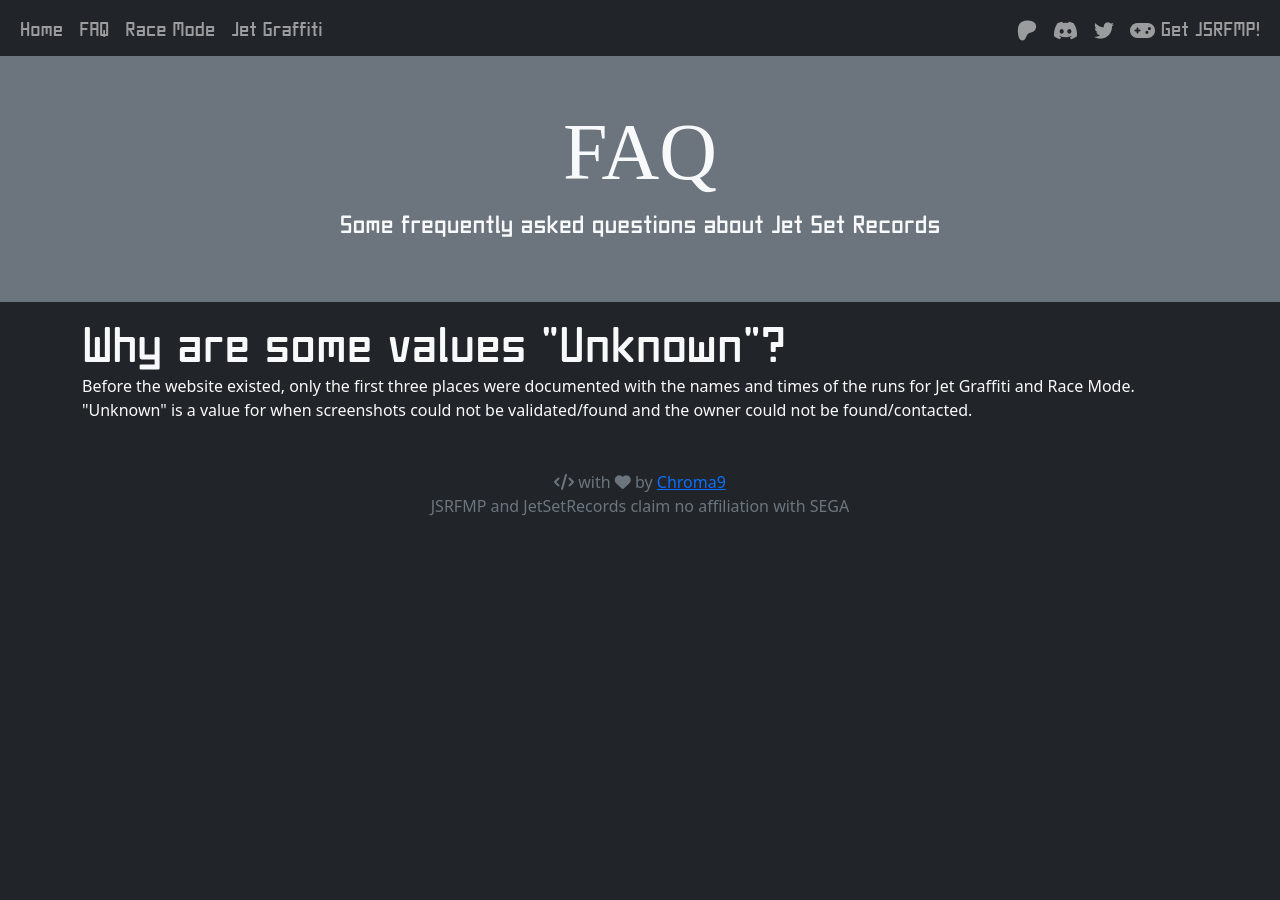
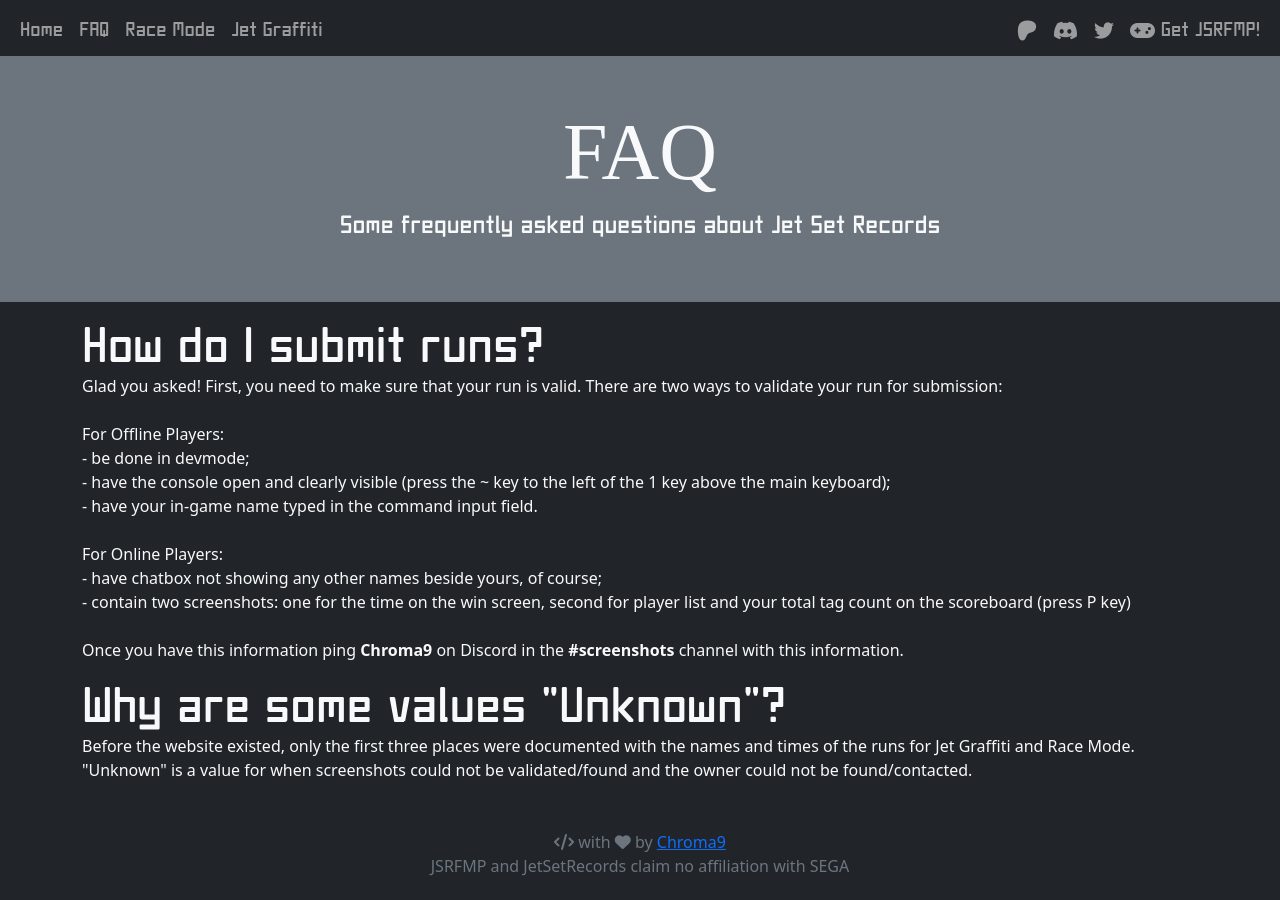
Before and after one commit to jetsetrecords/jetsetrecords.github.io, a Jekyll site: the page built from faq.md, in a window 1280 px wide. Built offline with Jekyll 4.4.1, drawn with Linux system fonts in a browser that asks for light colours; nearby versions of some CDN libraries; some web fonts are replaced.

Commit message:
Add files via upload

```diff
--- a/_layouts/faq.html
+++ b/_layouts/faq.html
@@ -9,6 +9,22 @@
         <p class="lead font-main">Some frequently asked questions about {{ site.title }}</p>
     </div>
     <div class="container pt-3 pb-3">
+        <h1 id="how-do-i-submit-runs" class="font-main">How do I submit runs?</h1>
+        <p>
+        Glad you asked! First, you need to make sure that your run is valid. There are two ways to
+        validate your run for submission:
+        <br>&nbsp;<br>
+        For Offline Players:<br>
+        - be done in devmode;<br>
+        - have the console open and clearly visible (press the ~ key to the left of the 1 key above the main keyboard);<br>
+        - have your in-game name typed in the command input field.
+        <br>&nbsp;<br>
+        For Online Players:<br>
+        - have chatbox not showing any other names beside yours, of course;<br>
+        - contain two screenshots: one for the time on the win screen, second for player list and your total tag count on the scoreboard (press P key)
+        <br>&nbsp;<br>
+        Once you have this information ping <b>Chroma9</b> on Discord in the <b>#screenshots</b> channel with this information.
+        </p>
         <h1 id="why-are-some-values-unknown" class="font-main">Why are some values "Unknown"?</h1>
         <p>
         Before the website existed, only the first three places were documented with the names and
```
